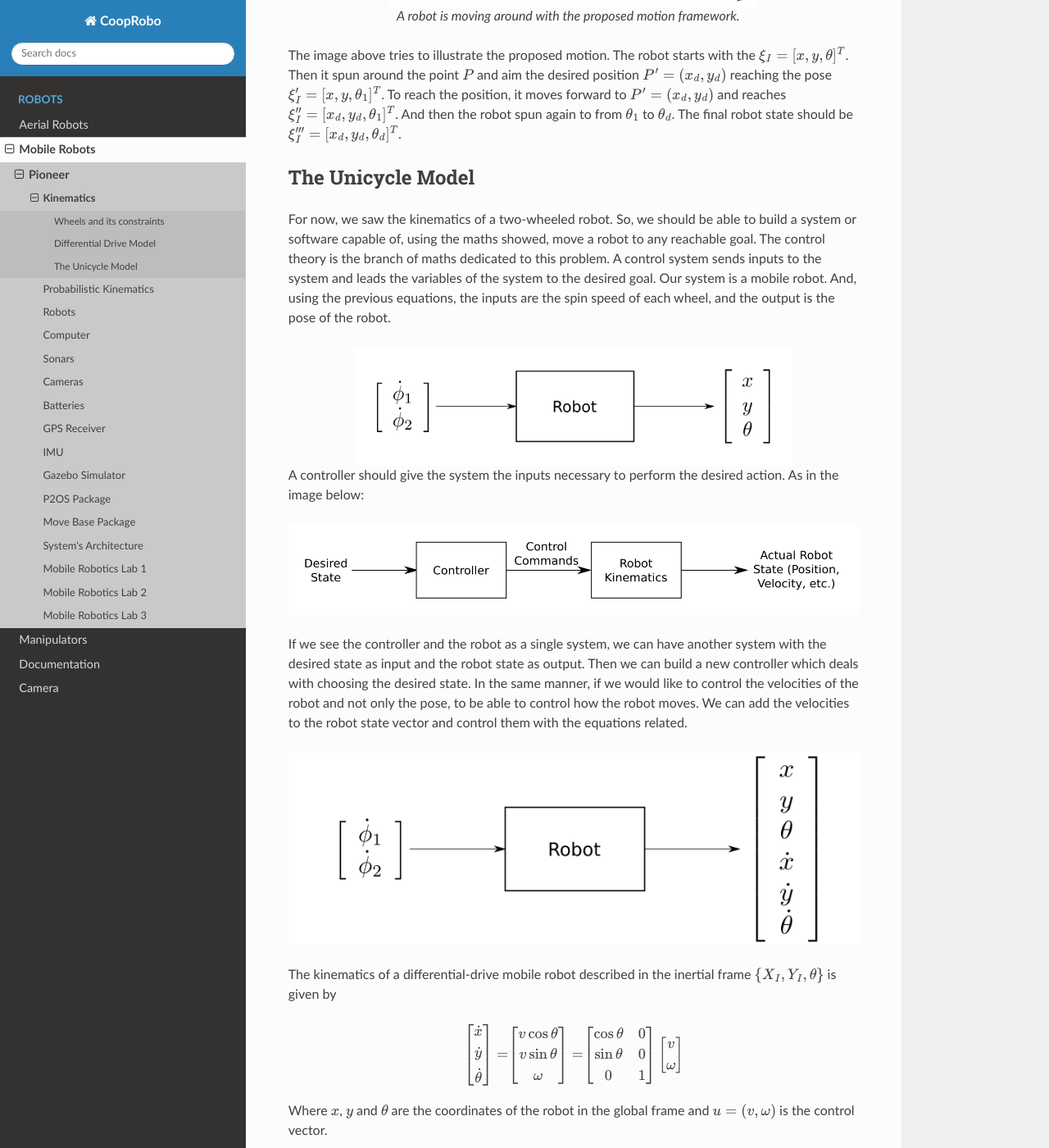
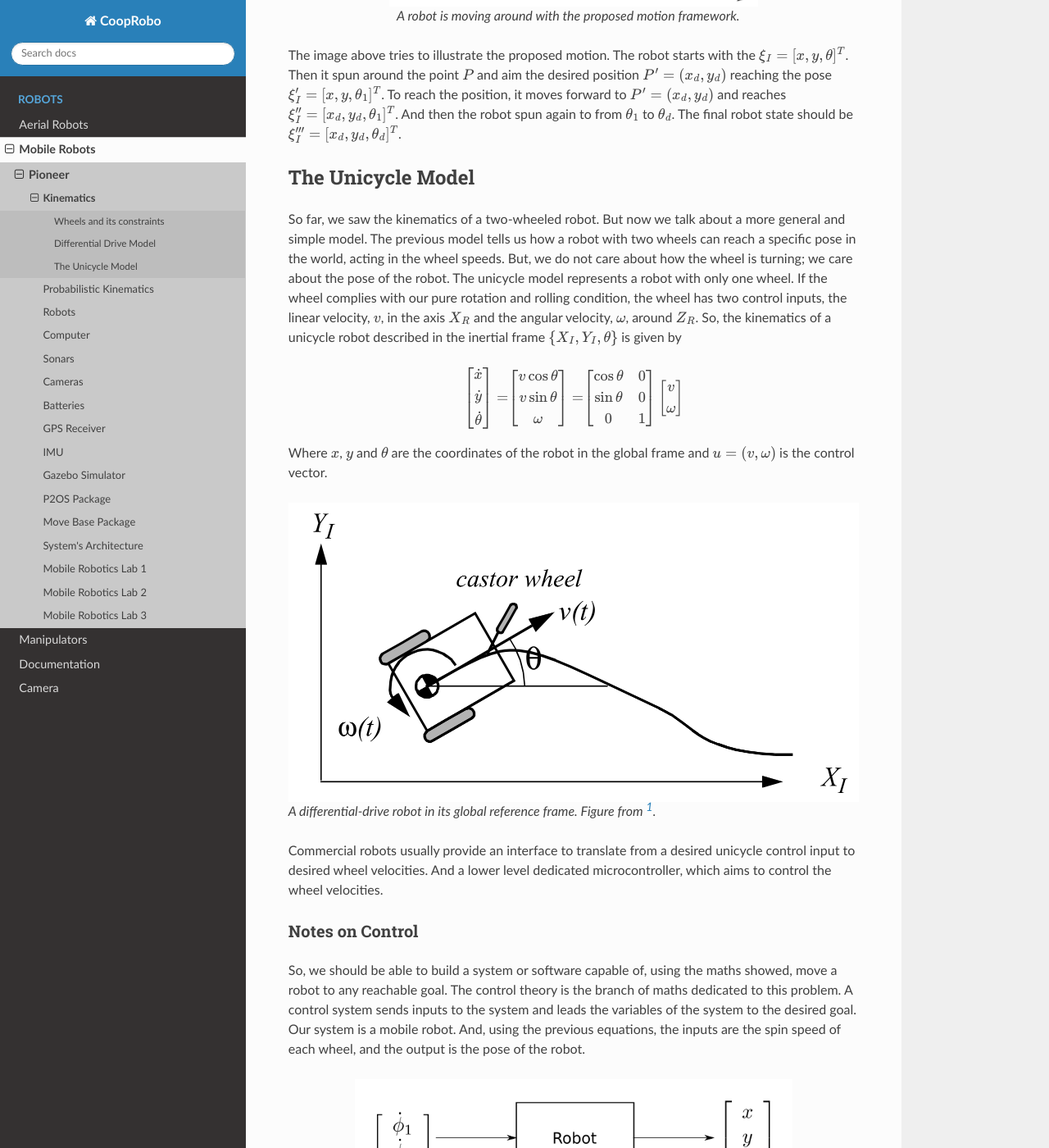
Before and after one commit to lara-unb/CoopRobo, a Sphinx documentation site: the page built from docs/source/mobile/pioneer/model/kinematics.rst, in a window 1280 px wide and 1400 px high, scrolled down 6443 px. Shown: the whole window at 82% size. Built offline with Sphinx 7.4.7 and the Read the Docs theme 2.0.0, drawn with Linux system fonts in a browser that asks for light colours; pages that are not in the unit, such as notebooks, are missing from menus; some of the changed text lies outside the part shown.

Commit message:
Add unicycle model

```diff
--- a/docs/source/mobile/pioneer/hard/pioneer-robots.rst
+++ b/docs/source/mobile/pioneer/hard/pioneer-robots.rst
@@ -39,6 +39,8 @@ Porthos is Pioneer 3-AT
 
 .. figure:: /img/pioneer/soft_nav_diagram.png
    :align: center
+   :width: 690 px
+   :figwidth: 690 px
    :alt: Navigation System Diagram.
 
    Navigation System Diagram.
--- a/docs/source/mobile/pioneer/model/kinematics.rst
+++ b/docs/source/mobile/pioneer/model/kinematics.rst
@@ -291,7 +291,32 @@ The final robot state should be :math:`\xi'''_I = [ x_d, y_d, \theta_d ]^T`.
 The Unicycle Model
 ~~~~~~~~~~~~~~~~~~
 
-For now, we saw the kinematics of a two-wheeled robot.
+So far, we saw the kinematics of a two-wheeled robot.
+But now we talk about a more general and simple model.
+The previous model tells us how a robot with two wheels can reach a specific pose in the world, acting in the wheel speeds.
+But, we do not care about how the wheel is turning; we care about the pose of the robot.
+The unicycle model represents a robot with only one wheel.
+If the wheel complies with our pure rotation and rolling condition, the wheel has two control inputs, the linear velocity, :math:`v`, in the axis :math:`X_R` and the angular velocity, :math:`\omega`, around :math:`Z_R`.
+So, the kinematics of a unicycle robot described in the inertial frame :math:`\{ X_I , Y_I , θ \}` is given by
+
+.. math::
+  \left[ \begin{array}{c} \dot{x} \\ \dot{y} \\ \dot{\theta} \end{array} \right] & = &
+  \left[ \begin{array}{c} v \cos \theta \\ v \sin \theta \\ \omega \end{array} \right] & = &
+  \left[ \begin{array}{c} \cos \theta & 0 \\ \sin \theta & 0 \\ 0 & 1 \end{array} \right] \left[ \begin{array}{c} v \\ \omega \end{array} \right]
+
+Where :math:`x`, :math:`y` and :math:`\theta` are the coordinates of the robot in the global frame and :math:`u = (v, \omega)` is the control vector.
+
+.. figure:: /img/pioneer/diff_drive.png
+   :alt: A differential-drive robot in its global reference frame.
+
+   A differential-drive robot in its global reference frame. Figure from [1]_.
+
+Commercial robots usually provide an interface to translate from a desired unicycle control input to desired wheel velocities.
+And a lower level dedicated microcontroller, which aims to control the wheel velocities.
+
+Notes on Control
+----------------
+
 So, we should be able to build a system or software capable of, using the maths showed, move a robot to any reachable goal.
 The control theory is the branch of maths dedicated to this problem.
 A control system sends inputs to the system and leads the variables of the system to the desired goal.
@@ -314,19 +339,6 @@ We can add the velocities to the robot state vector and control them with the eq
 .. figure:: /img/pioneer/robot_sys_plus.png
 
 
-The kinematics of a differential-drive mobile robot described in the inertial frame :math:`\{ X_I , Y_I , θ \}` is given by
-
-.. math::
-  \left[ \begin{array}{c} \dot{x} \\ \dot{y} \\ \dot{\theta} \end{array} \right] & = &
-  \left[ \begin{array}{c} v \cos \theta \\ v \sin \theta \\ \omega \end{array} \right] & = &
-  \left[ \begin{array}{c} \cos \theta & 0 \\ \sin \theta & 0 \\ 0 & 1 \end{array} \right] \left[ \begin{array}{c} v \\ \omega \end{array} \right]
-
-Where :math:`x`, :math:`y` and :math:`\theta` are the coordinates of the robot in the global frame and :math:`u = (v, \omega)` is the control vector.
-
-.. figure:: /img/pioneer/diff_drive.png
-   :alt: A differential-drive robot in its global reference frame.
-
-   A differential-drive robot in its global reference frame. Figure from [1]_.
 
 
 .. note::
@@ -340,7 +352,13 @@ Where :math:`x`, :math:`y` and :math:`\theta` are the coordinates of the robot i
 .. [2] G. Campion, G. Bastin and B. Dandrea-Novel, "`Structural properties and classification of kinematic and dynamic models of wheeled mobile robots`_," in IEEE Transactions on Robotics and Automation, vol. 12, no. 1, pp. 47-62, Feb. 1996.
 .. [3] Gregory Dudek and Michael Jenkin. 2010. Computational Principles of Mobile Robotics (2nd. ed.). Cambridge University Press, USA.
 .. [4] L. Feng, Y. Koren and J. Borenstein, "`Cross-coupling motion controller for mobile robots`_," in IEEE Control Systems Magazine, vol. 13, no. 6, pp. 35-43, Dec. 1993.
+.. [5] H. `Choset`_, K. M. Lynch, S. Hutchinson, G. Kantor, W. Burgard, L. E. Kavraki and S. Thrun, "`Principles of Robot Motion`_: Theory, Algorithms, and Implementations," MIT Press, Boston, 2005.
+.. [6] `Lozano-Perez`_, "`Spatial Planning`_: A Configuration Space Approach," in IEEE Transactions on Computers, vol. C-32, no. 2, pp. 108-120, Feb. 1983.
 
 .. _Omron Adept MobileRobots: http://www.mobilerobots.com/Mobile_Robots.aspx
 .. _Structural properties and classification of kinematic and dynamic models of wheeled mobile robots: https://ieeexplore.ieee.org/document/481750
 .. _Cross-coupling motion controller for mobile robots: https://ieeexplore.ieee.org/document/248002/
+.. _Choset: http://www.cs.cmu.edu/~motionplanning/
+.. _Principles of Robot Motion: https://mitpress.mit.edu/books/principles-robot-motion
+.. _Lozano-Perez: https://lis.csail.mit.edu/pubs/tlp/spatial-planning.pdf
+.. _Spatial Planning: https://ieeexplore.ieee.org/document/1676196
```
Also changed, not shown: docs/source/img/pioneer/soft_nav_diagram.png.
